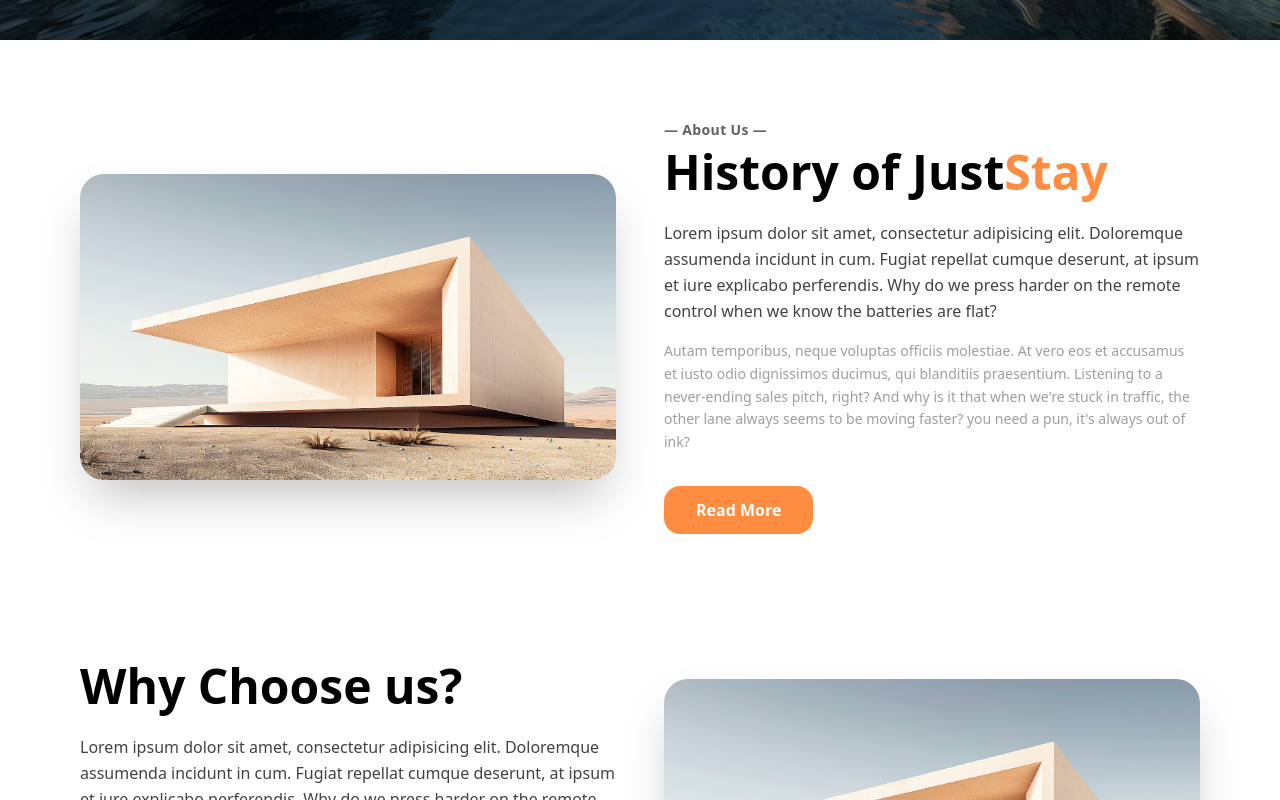
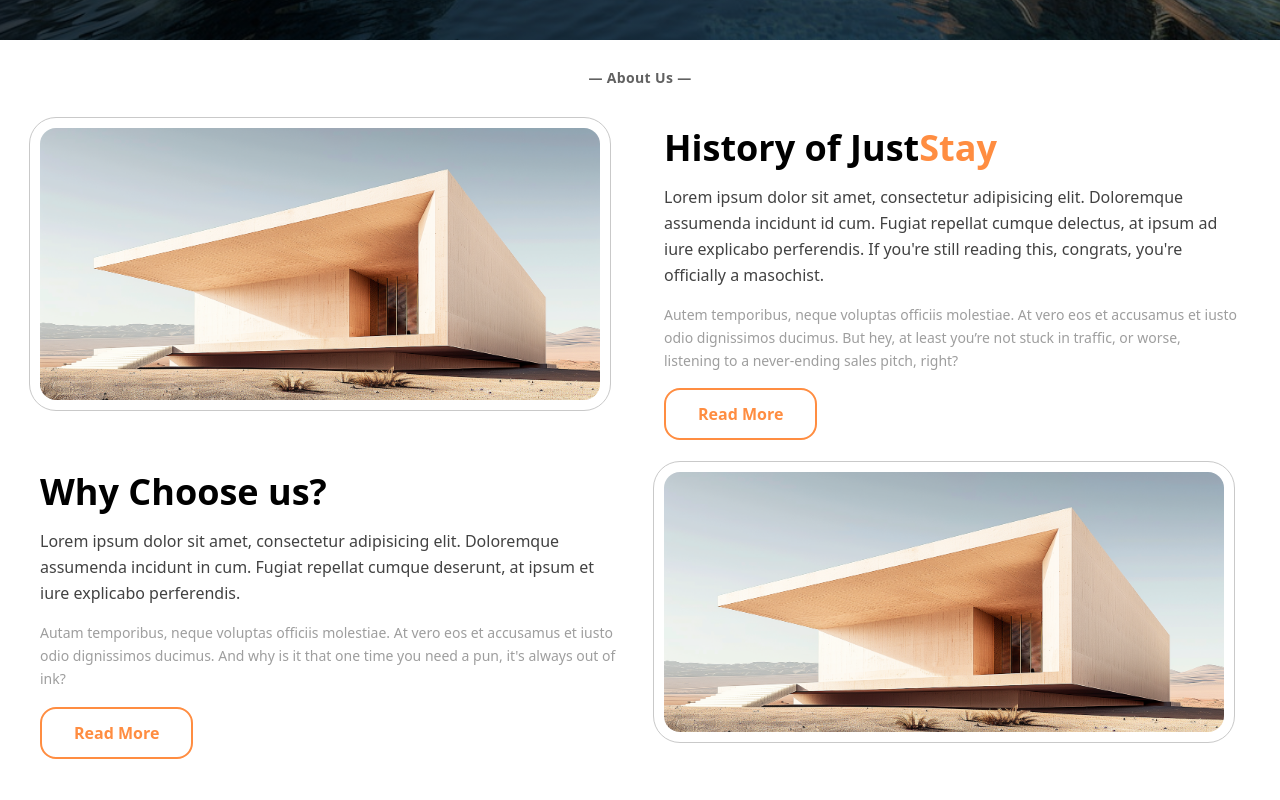
Before and after one commit to AnastasiiaBodnar/hotel-landing, a Vue app: page / in a window 1280 px wide. Shown: the part 760-1560 px from the top of the page. Built offline with nearby package versions, Linux system fonts and the light colour scheme.

Commit message:
feat: update about section styling

```diff
--- a/src/components/AboutSection.vue
+++ b/src/components/AboutSection.vue
@@ -3,83 +3,82 @@
 </script>
 
 <template>
-  <section id="about" class="py-20 px-20">
-    <div class="max-w-7xl mx-auto grid grid-cols-2 gap-12 items-center">
+  <section id="about" class="py-7 px-10">
+
+    <div class="flex justify-center mb-10">
+      <p class="text-title text-sm font-semibold tracking-wide">
+        — About Us —
+      </p>
+    </div>
+
+    <div class="max-w-7xl mx-auto grid grid-cols-2 gap-12 items-start mt-10">
 
       <div class="relative">
-        <div class="rounded-3xl overflow-hidden shadow-2xl">
         <img
           :src="aboutImage"
           alt="About JustStay"
-            class="w-full h-full object-cover"
+          class="w-140 h-68 rounded-2xl object-cover"
+          style="outline: 1px solid #c9c9c9; outline-offset: 10px;"
         >
-        </div>
       </div>
 
       <div>
-        <p class="text-title text-sm font-semibold mb-2 tracking-wide">
-          — About Us —
-        </p>
 
-        <h2 class="text-heading text-5xl font-bold mb-6">
+        <h2 class="text-heading text-4xl font-bold mb-4">
           History of Just<span class="text-primary">Stay</span>
         </h2>
 
-        <p class="text-text text-base leading-relaxed mb-4">
+        <p class="text-text text-base font-medium leading-relaxed mb-4">
           Lorem ipsum dolor sit amet, consectetur adipisicing elit. Doloremque
-          assumenda incidunt in cum. Fugiat repellat cumque deserunt, at ipsum et
-          iure explicabo perferendis. Why do we press harder on the remote control
-          when we know the batteries are flat?
+          assumenda incidunt id cum. Fugiat repellat cumque delectus, at ipsum ad
+          iure explicabo perferendis. If you're still reading this, congrats, you're
+          officially a masochist.
         </p>
 
-        <p class="text-muted text-sm leading-relaxed mb-8">
-          Autam temporibus, neque voluptas officiis molestiae. At vero eos et
-          accusamus et iusto odio dignissimos ducimus, qui blanditiis praesentium.
-          Listening to a never-ending sales pitch, right? And why is it that when
-          we're stuck in traffic, the other lane always seems to be moving faster?
-          you need a pun, it's always out of ink?
+        <p class="text-muted text-sm leading-relaxed mb-4">
+          Autem temporibus, neque voluptas officiis molestiae. At vero eos et
+          accusamus et iusto odio dignissimos ducimus. But hey, at least you’re not stuck in traffic,
+          or worse, listening to a never-ending sales pitch, right?
         </p>
 
-        <button class="bg-primary text-white px-8 py-3 rounded-2xl font-bold text-base transition cursor-pointer">
+        <button class="bg-white text-primary px-8 py-3 rounded-2xl font-bold text-base transition cursor-pointer border-2 border-primary">
           Read More
         </button>
       </div>
 
     </div>
 
-    <div class="max-w-7xl mx-auto grid grid-cols-2 gap-12 items-center mt-32">
+    <div class="max-w-7xl mx-auto grid grid-cols-2 gap-12 items-start mt-8">
 
       <div>
-        <h2 class="text-heading text-5xl font-bold mb-6">
+        <h2 class="text-heading text-4xl font-bold mb-4">
           Why Choose us?
         </h2>
 
-        <p class="text-text text-base leading-relaxed mb-4">
+        <p class="text-text text-base font-medium leading-relaxed mb-4">
           Lorem ipsum dolor sit amet, consectetur adipisicing elit. Doloremque
           assumenda incidunt in cum. Fugiat repellat cumque deserunt, at ipsum et
-          iure explicabo perferendis. Why do we press harder on the remote control
-          when we know the batteries are weak?
+          iure explicabo perferendis.
         </p>
 
-        <p class="text-muted text-sm leading-relaxed mb-8">
+        <p class="text-muted text-sm leading-relaxed mb-4">
           Autam temporibus, neque voluptas officiis molestiae. At vero eos et
           accusamus et iusto odio dignissimos ducimus. And why is it that one time
           you need a pun, it's always out of ink?
         </p>
 
-        <button class="bg-primary text-white px-8 py-3 rounded-2xl font-bold text-base transition cursor-pointer">
+        <button class="bg-white text-primary px-8 py-3 rounded-2xl font-bold text-base transition cursor-pointer border-2 border-primary">
           Read More
         </button>
       </div>
 
       <div class="relative">
-        <div class="rounded-3xl overflow-hidden shadow-2xl">
         <img
           :src="aboutImage"
-            alt="Why Choose Us"
-            class="w-full h-full object-cover"
+          alt="About JustStay"
+          class="w-140 h-65 rounded-2xl object-cover"
+          style="outline: 1px solid #c9c9c9; outline-offset: 10px;"
         >
-        </div>
       </div>
 
     </div>
```
Lines whose indentation alone changed are shown as unchanged.
